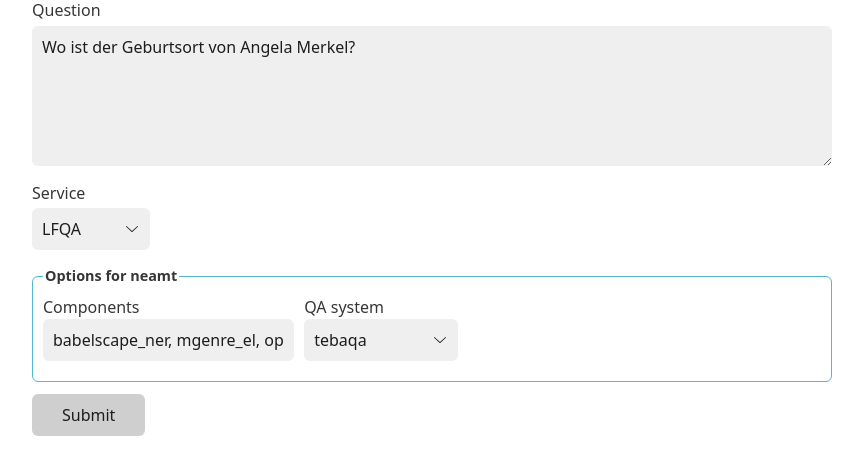
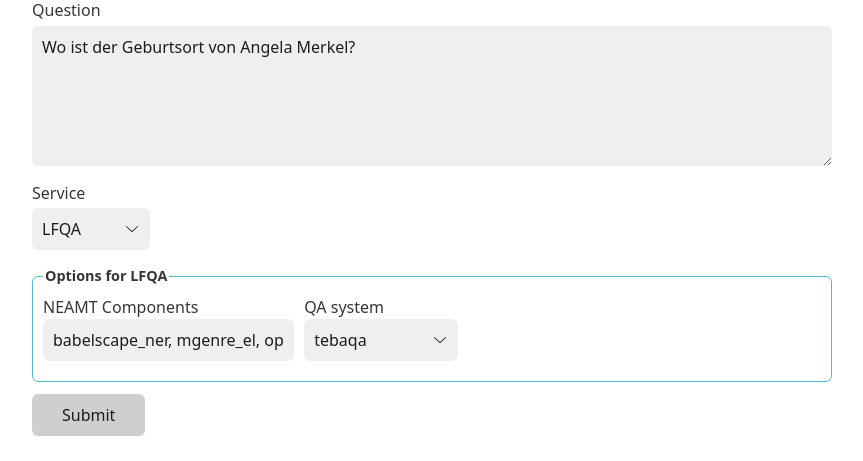
Before and after one commit to dice-group/PORQUE, a Flask app: page / in a window 1280 px wide. Shown: the part 138-599 px from the top of the page, without its empty margins (208-1071 px from the left). Run offline with Flask 3, Linux system fonts and the light colour scheme.

Commit message:
modifying frontend text

```diff
--- a/frontend/templates/qa.html
+++ b/frontend/templates/qa.html
@@ -18,8 +18,8 @@
     </select>
   </p>
   <fieldset id="neamt_options">
-    <legend>Options for neamt</legend>
-    <label>Components
+    <legend>Options for LFQA</legend>
+    <label>NEAMT Components
       <input name="neamt_components" value="babelscape_ner, mgenre_el, opus_mt"/>
     </label>
     <label>QA system
```
